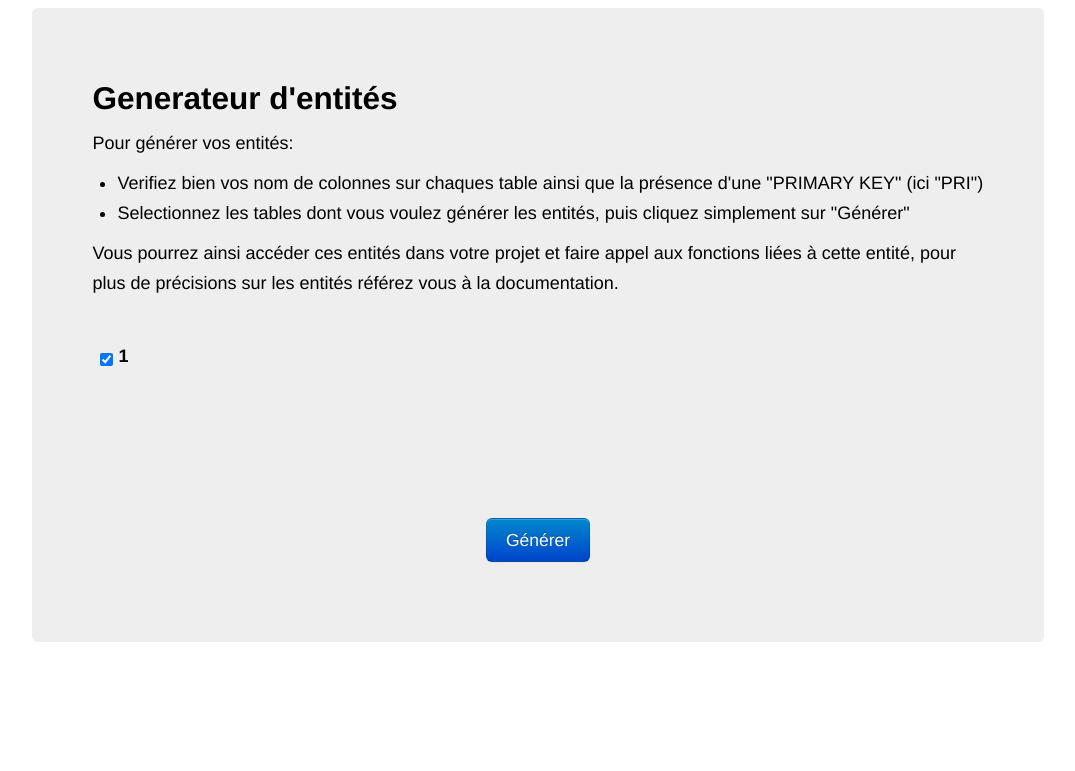
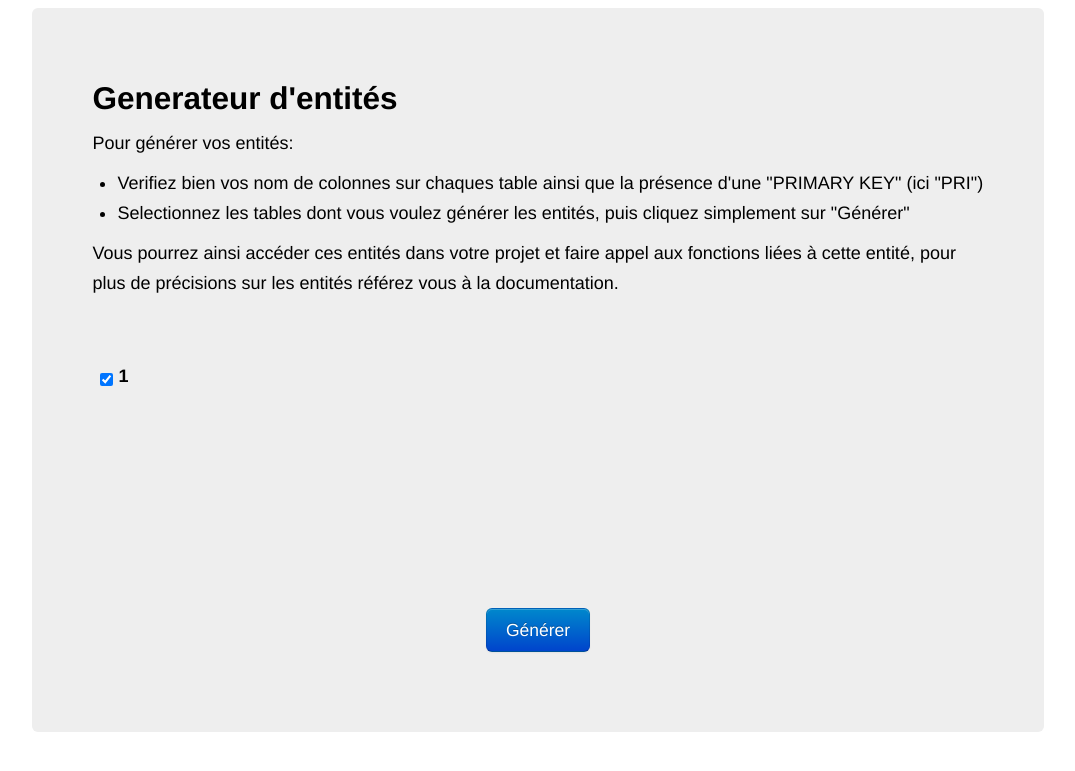
Before and after one commit to epok75/tiitz, a PHP site: template app/components/gui/views/entityGeneratorForm.php in a window 1280 px wide. Shown: the top 771 px of the page, without its empty margins (102-1177 px from the left). Run offline with PHP 8.4, Linux system fonts and the light colour scheme; the template is opened without the code that fills it: most values are stand-ins (such as "Sample title", 1, 10 or a date in 2020); data that the repository does not hold is empty; some libraries are stand-ins or nearby versions.

Commit message:
style entities generator fix

```diff
--- a/app/components/gui/views/entityGeneratorForm.php
+++ b/app/components/gui/views/entityGeneratorForm.php
@@ -38,7 +38,7 @@
 								echo "<div class='row-fluid'>";
 							}
 
-							echo '<div class="span4" style="height:150px; margin:10 0 10 0; overflow-y:auto;">';
+							echo '<div class="span4" style="height:200px; margin:20px 0 20px 0; overflow-y:auto;">';
 
 							echo '<table class="table table-hover">
 									<thead>
```
